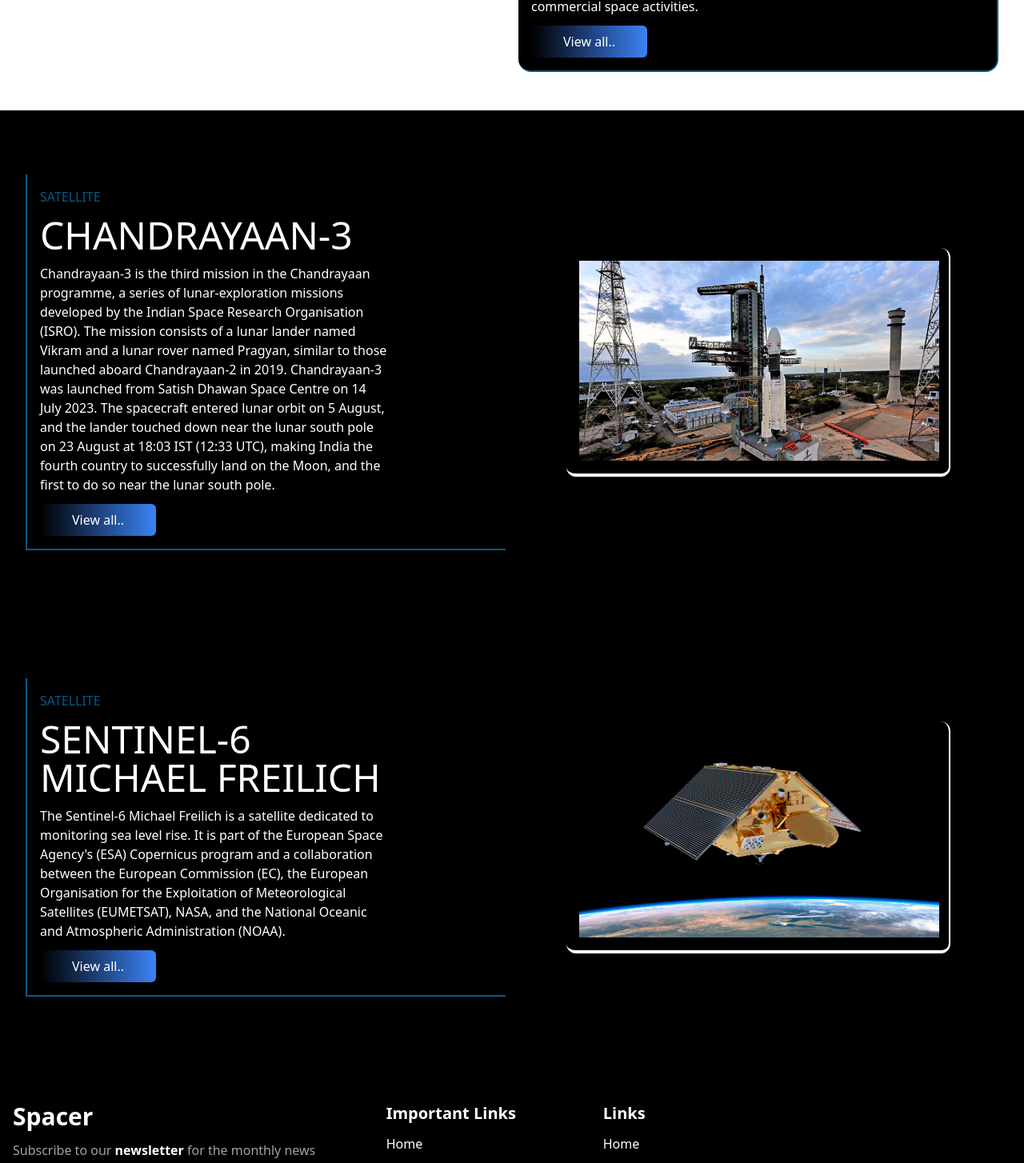
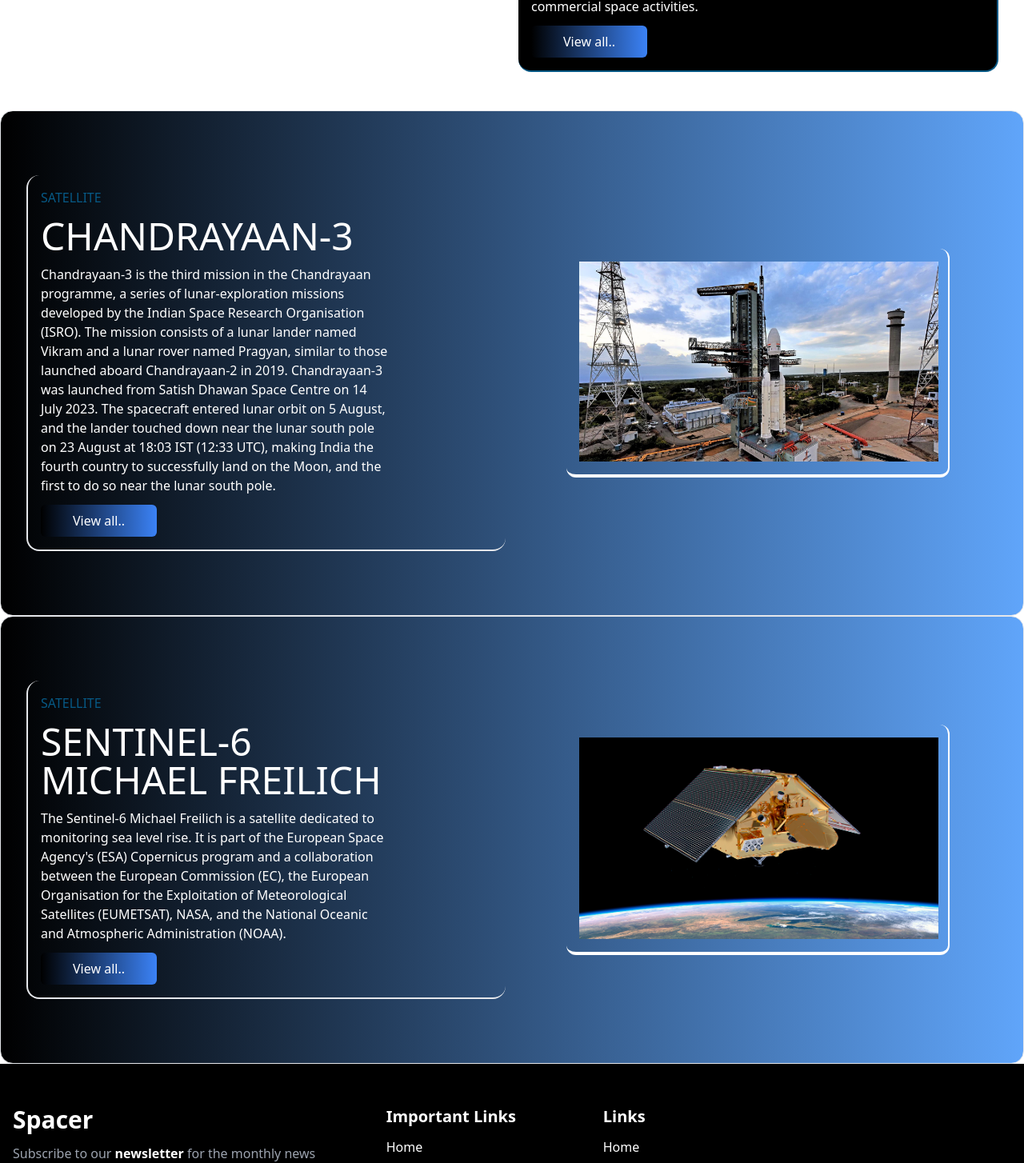
Before and after one commit to shivah12/Spacer, a React (Vite) app: page / in a window 1280 px wide. Shown: the part 2516-3970 px from the top of the page at 80% size. Built offline with nearby package versions, Linux system fonts and the light colour scheme.

Commit message:
Update Satelite.jsx

```diff
--- a/src/components/Satelite/Satelite.jsx
+++ b/src/components/Satelite/Satelite.jsx
@@ -5,10 +5,10 @@
 const Satellite = () => {
   return (
     <>
-      <section className="bg-primary text-white py-20" id="satellite">
+      <section className="bg-gradient-to-r from-black to-blue-400 to-black-500 text-white py-20 rounded-2xl border" id="satellite">
         <div className="container ">
           <div className="grid grid-cols-1 sm:grid-cols-2 gap-4 items-center">
-            <div className="space-y-3 xl:pr-36 p-4 border-l-2 border-b-2 border-l-sky-800 border-b-sky-800 ">
+            <div className="space-y-3 xl:pr-36 p-4 border-l-2 border-b-2 border-l-white-800 border-b-white-800 rounded-2xl ">
               <p
                 data-aos="fade-up"
                 data-aos-delay="300"
@@ -47,10 +47,10 @@
           </div>
         </div>
       </section>
-      <section className="bg-primary text-white py-20" id="satellite">
+      <section className="bg-gradient-to-r from-black to-blue-400 to-black-500 text-white py-20 rounded-2xl border" id="satellite">
         <div className="container ">
           <div className="grid grid-cols-1 sm:grid-cols-2 gap-4 items-center">
-            <div className="space-y-3 xl:pr-36 p-4 border-l-2 border-b-2 border-l-sky-800 border-b-sky-800 ">
+            <div className="space-y-3 xl:pr-36 p-4 border-l-2 border-b-2 border-l-white-800 border-b-white-800 rounded-2xl ">
               <p
                 data-aos="fade-up"
                 data-aos-delay="300"
```
